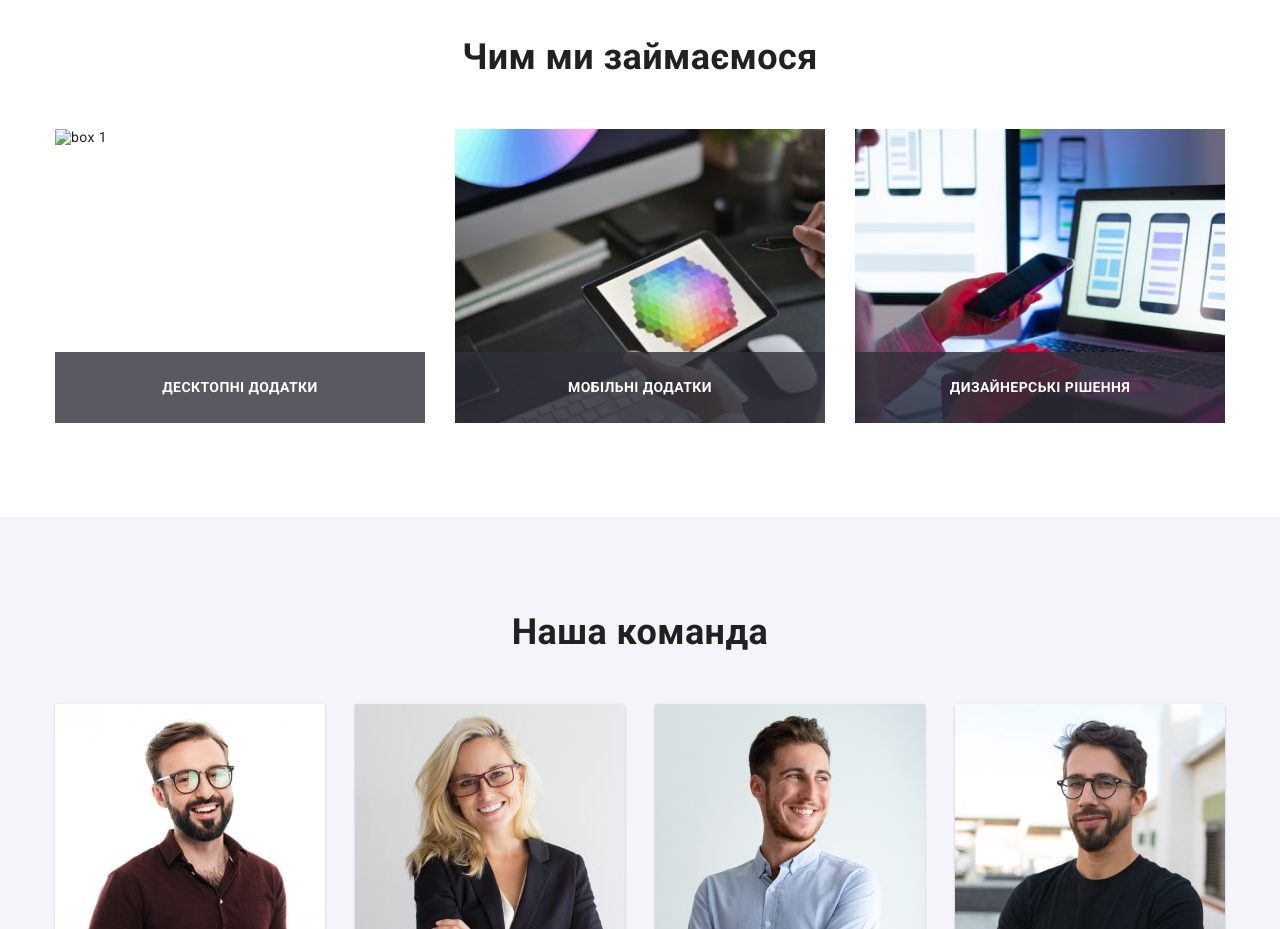
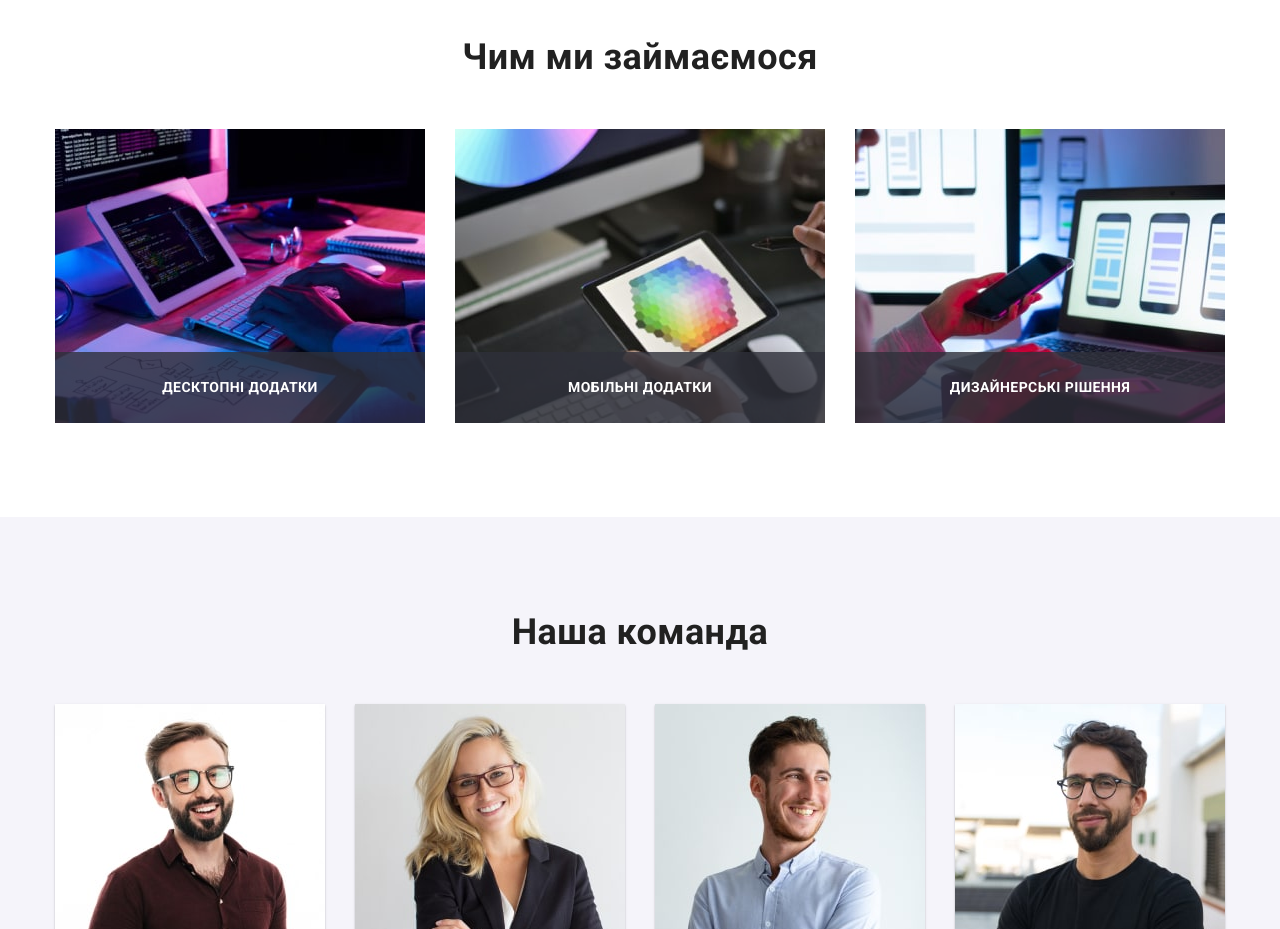
Before and after one commit to annaKumchar/goit-markup-hw-08, a plain HTML site: page index.html in a window 1280 px wide. Shown: the part 1060-1989 px from the top of the page. Drawn offline with nearby package versions, Linux system fonts and the light colour scheme.

Commit message:
goit-markup-hw-08(corrected img)

```diff
--- a/index.html
+++ b/index.html
@@ -141,7 +141,7 @@
               <img
               class="work__image"
               srcset="
-                  images/worl/work_01_d-min.jpg 1x,
+                  images/work/work_01_d-min.jpg 1x,
                   images/work/work_01_d@2x-min.jpg 2x"
               src="./images/box1.jpg" alt="box 1" width="370" />
               <p class="work__txt">Десктопні додатки</p>
```
